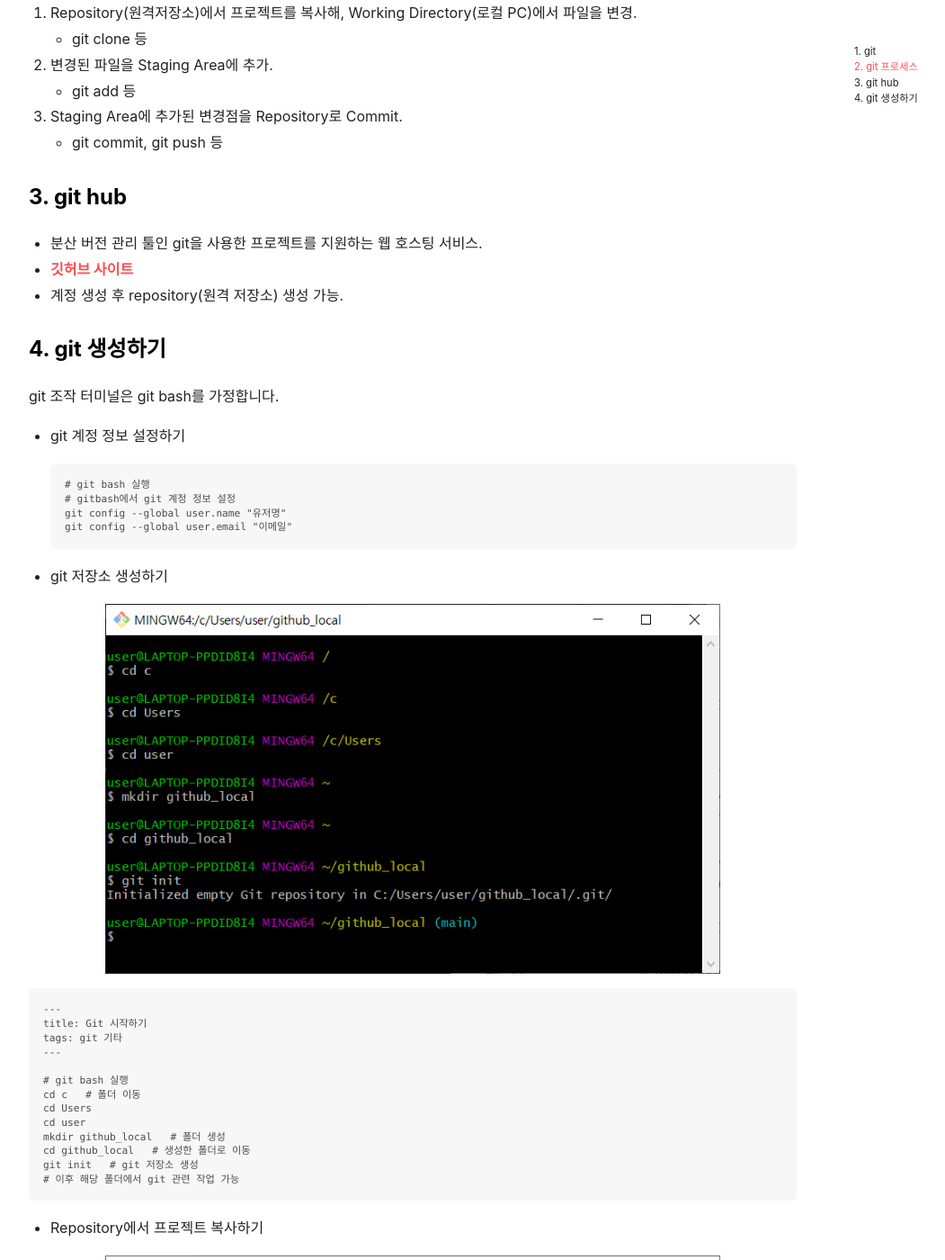
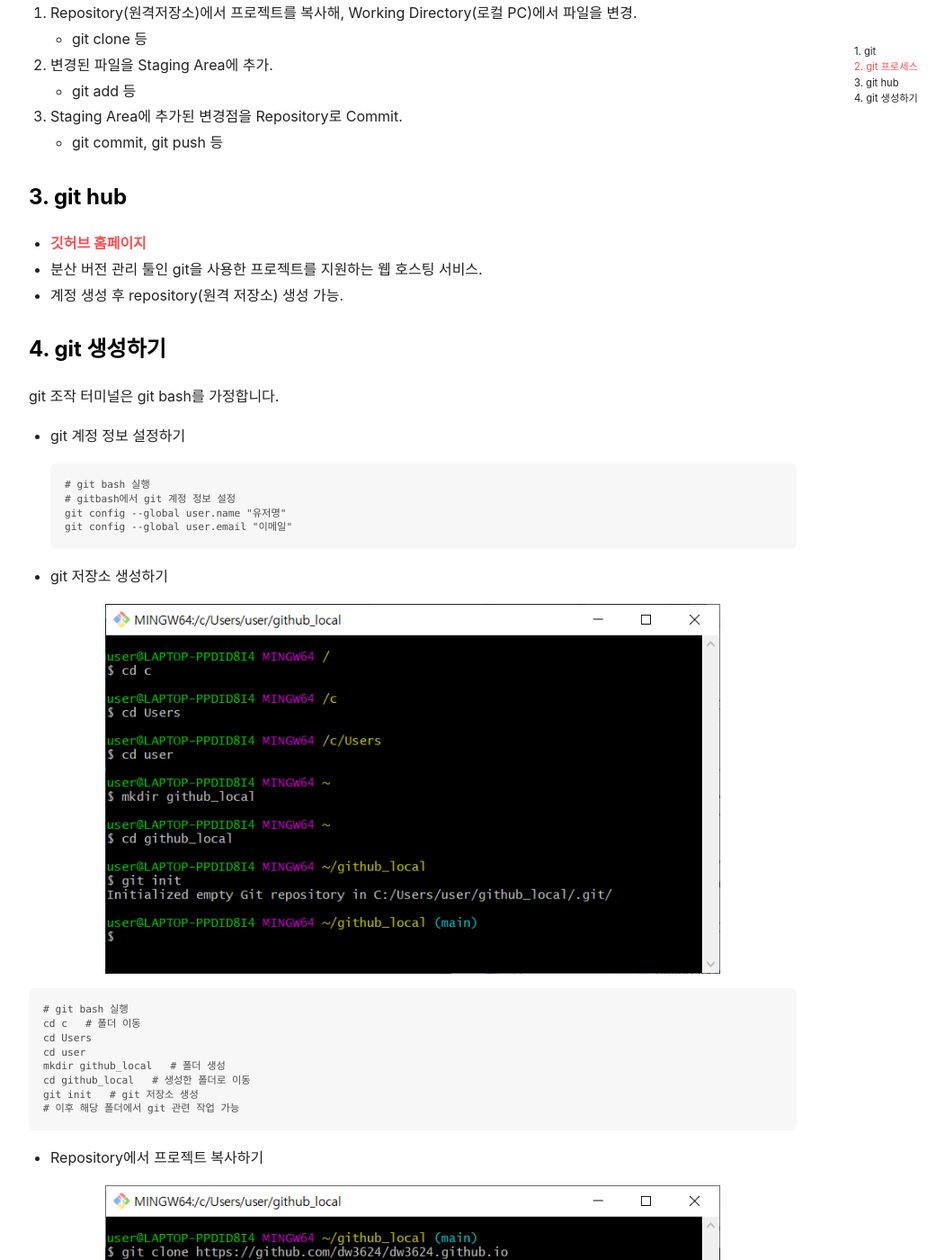
Before and after one commit to dw3624/dw3624.github.io, a Jekyll site: the page built from _posts/2021-06-08-git시작하기.md, in a window 1280 px wide and 1400 px high, scrolled down 938 px. Shown: the whole window at 90% size, without its empty margins (71-1122 px from the left). Built offline with Jekyll 4.4.1, drawn with Linux system fonts in a browser that asks for light colours; nearby versions of some CDN libraries.

Commit message:
post added

````diff
--- a/_posts/2021-06-08-git시작하기.md
+++ b/_posts/2021-06-08-git시작하기.md
@@ -20,8 +20,8 @@
 
 
 ### 3. git hub
+- [깃허브 홈페이지](https://github.com/)
 - 분산 버전 관리 툴인 git을 사용한 프로젝트를 지원하는 웹 호스팅 서비스.
-- [깃허브 사이트](https://github.com/)
 - 계정 생성 후 repository(원격 저장소) 생성 가능.
 
 ### 4. git 생성하기
@@ -38,11 +38,6 @@
 - git 저장소 생성하기
 <center><img src="{{site.url}}/assets/images/git/init.png" width="80%" height="80%"></center>
 ```
----
-title: Git 시작하기
-tags: git 기타
----
-
 # git bash 실행
 cd c   # 폴더 이동
 cd Users
````
